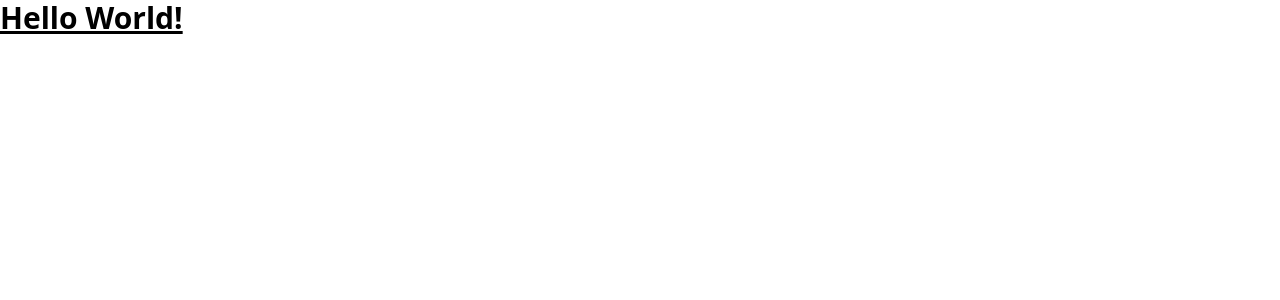
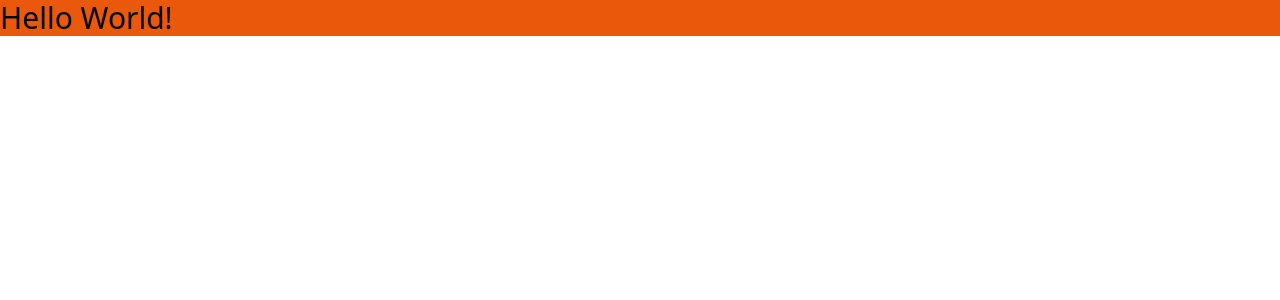
Before and after one commit to julklingel/Hofmarkt, a Next.js app in the folder frontend/turbomarket/: page / in a window 1280 px wide. Shown: the top 300 px of the page. Built offline with nearby package versions, Linux system fonts and the light colour scheme.

Commit message:
setup nextjs tailwind typscript

```diff
--- a/frontend/turbomarket/src/pages/index.tsx
+++ b/frontend/turbomarket/src/pages/index.tsx
@@ -1,12 +1,14 @@
 
 
-export default function home() {
+export default function Home() {
   return (
-    <div >
 
-      <h1 className=" text-3xl font-bold underline">Hello World!</h1>
+    <div>
+
+      <h1 className="text-3xl bold underline-offset-2 bg-orange-600">Hello World!</h1>
+
 
     </div>
+
   )
-
 }
```
